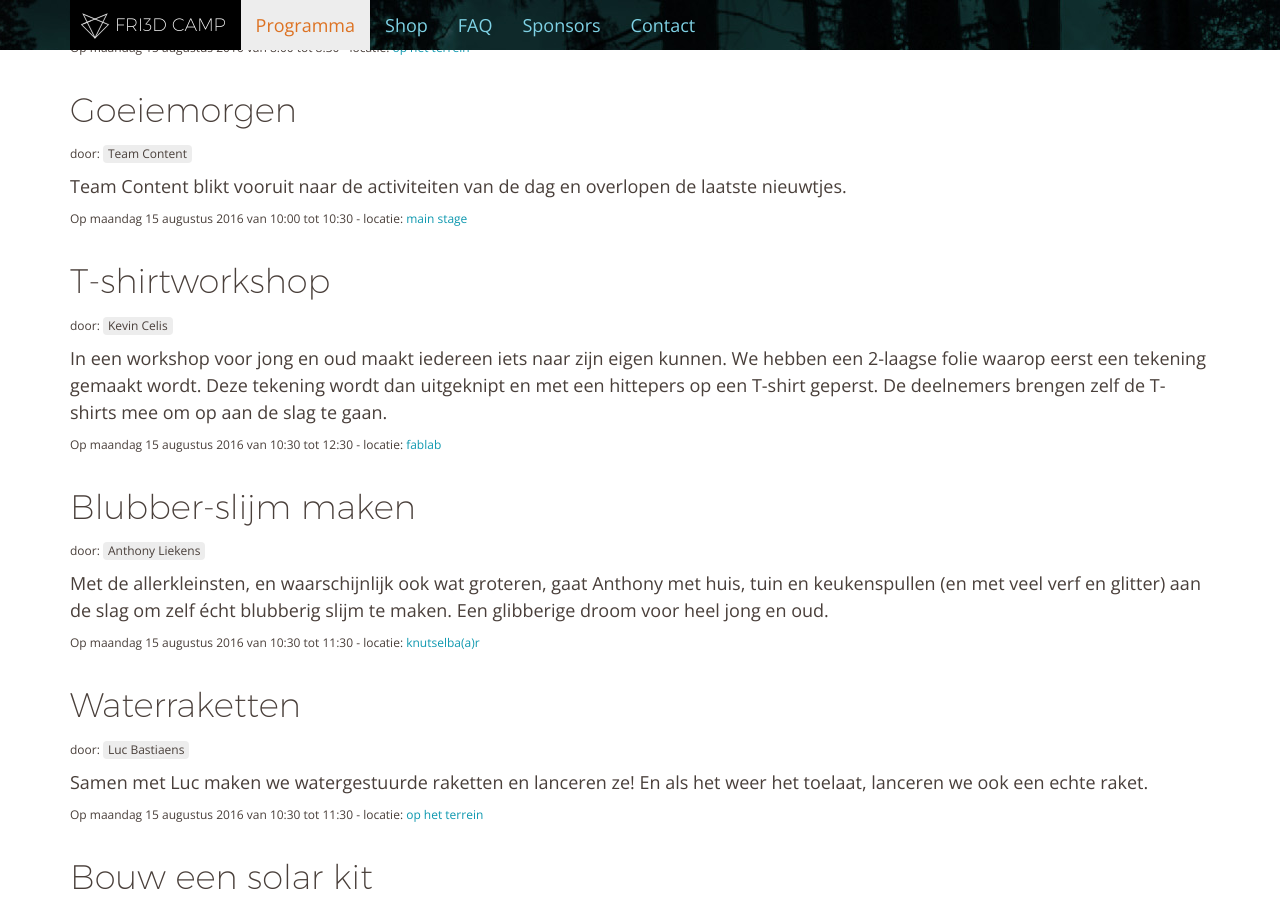
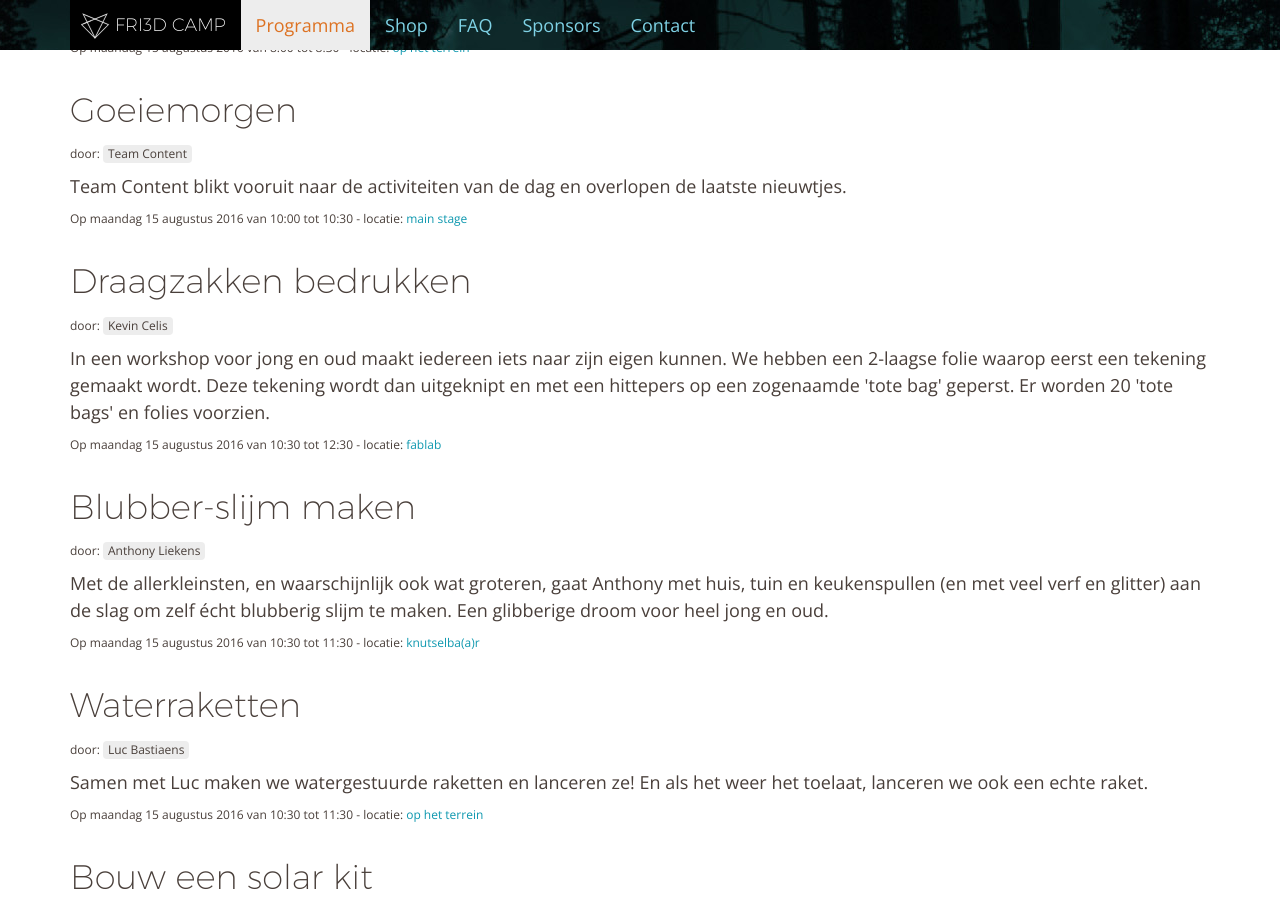
Before and after one commit to Fri3dCamp/fri3dweb2016, a Jekyll site: the page built from programma/index.md, in a window 1280 px wide and 900 px high, scrolled down 10619 px. Built offline with Jekyll 4.4.1, drawn with Linux system fonts in a browser that asks for light colours; nearby versions of some CDN libraries.

Commit message:
Changed T-shirt workshop to Tote bag workshop

```diff
--- a/_data/activities.json
+++ b/_data/activities.json
@@ -845,8 +845,8 @@
     "type": "workshop",
     "track": "fablab",
     "speakers": [ "Kevin Celis"	],
-    "title": "T-shirtworkshop",
-    "description": "In een workshop voor jong en oud maakt iedereen iets naar zijn eigen kunnen. We hebben een 2-laagse folie waarop eerst een tekening gemaakt wordt. Deze tekening wordt dan uitgeknipt en met een hittepers op een T-shirt geperst. De deelnemers brengen zelf de T-shirts mee om op aan de slag te gaan.",
+    "title": "Draagzakken bedrukken",
+    "description": "In een workshop voor jong en oud maakt iedereen iets naar zijn eigen kunnen. We hebben een 2-laagse folie waarop eerst een tekening gemaakt wordt. Deze tekening wordt dan uitgeknipt en met een hittepers op een zogenaamde 'tote bag' geperst. Er worden 20 'tote bags' en folies voorzien.",
     "timing": {
       "day"  : "maandag",
       "date" : "15 augustus 2016",
```
